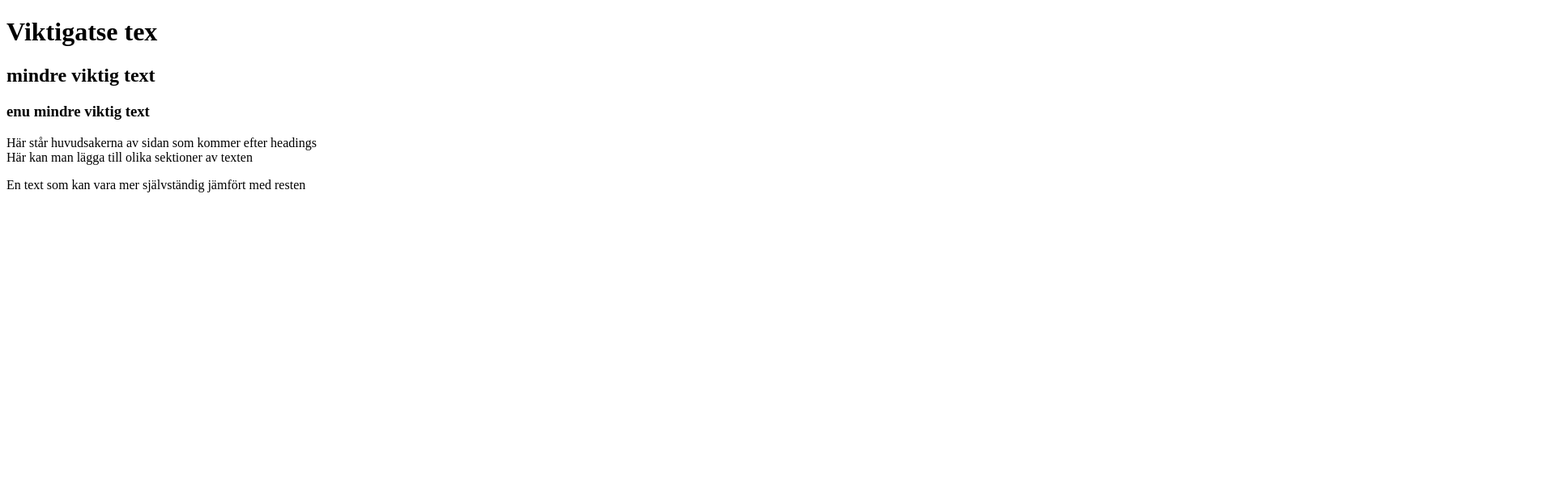
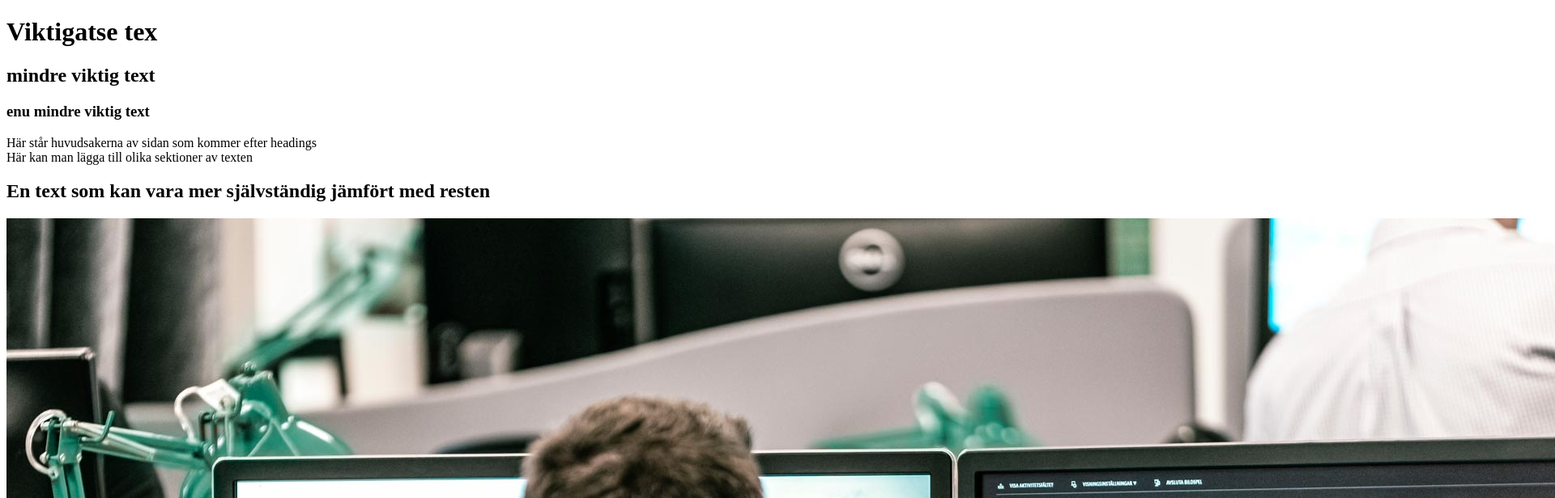
Before and after one commit to floppyfloppster/ww1-repetiotion, a plain HTML site: page index.html in a window 1280 px wide. Shown: the top 616 px of the page at 81% size, 1920 px wide, since content can reach past the window. Drawn offline with Linux system fonts and the light colour scheme.

Commit message:
färdig html sak

```diff
--- a/index.html
+++ b/index.html
@@ -1,18 +1,30 @@
 <!DOCTYPE html>
 <html lang="sw">
+
 <head>
     <meta charset="UTF-8">
     <meta http-equiv="X-UA-Compatible" content="IE=edge">
     <meta name="viewport" content="width=device-width, initial-scale=1.0">
     <title>Jens konstiga reptition</title>
 </head>
+
 <body>
+
+</body>
+<main>
     <h1>Viktigatse tex</h1>
     <h2>mindre viktig text</h2>
     <h3>enu mindre viktig text</h3>
     <main>Här står huvudsakerna av sidan som kommer efter headings</main>
     <section>Här kan man lägga till olika sektioner av texten</section>
+
     <p>
-    <article>En text som kan vara mer självständig jämfört med resten</article></p>
-</body>
+    <article>
+        <h1>En text som kan vara mer självständig jämfört med resten</h1>
+        <img src="Wideco_News_webbutvecklare-sokes.jpg" alt="jens tvilling">
+    </article>
+    </p>
+
+</main>
+
 </html>
```
Also changed, not shown: Wideco_News_webbutvecklare-sokes.jpg (added).
